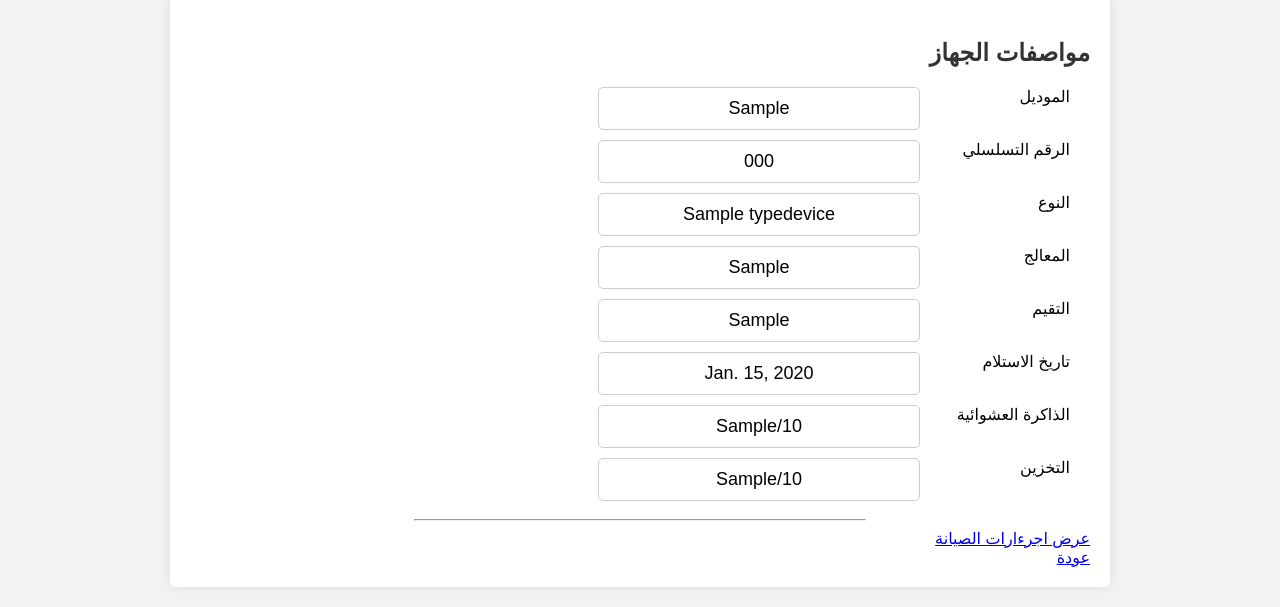
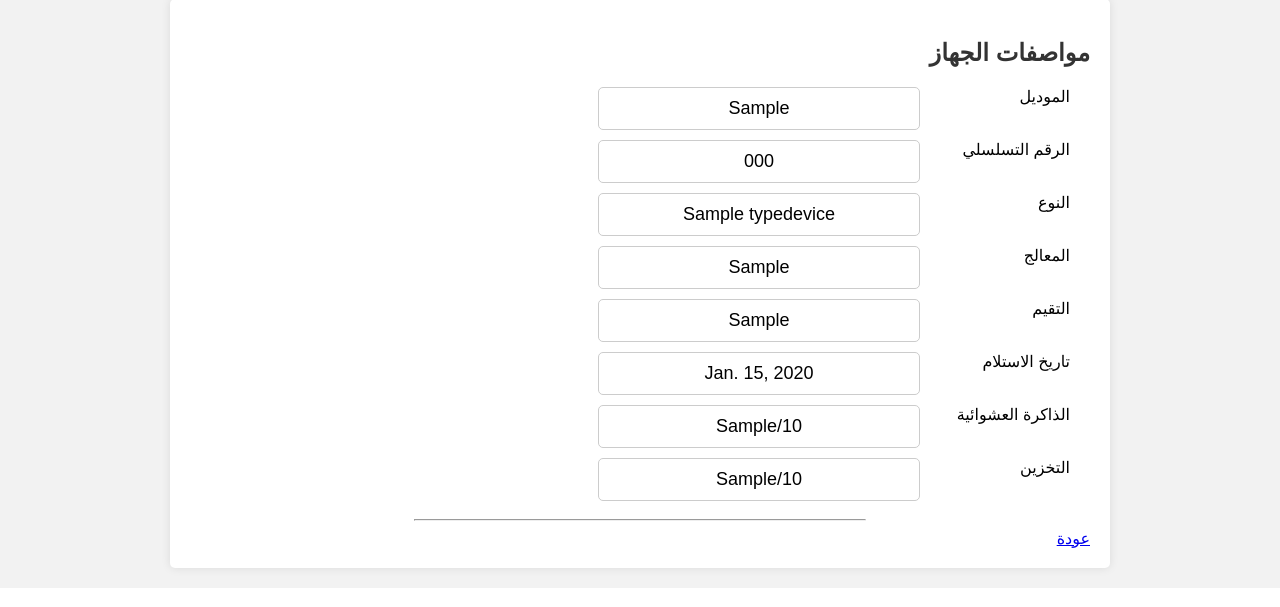
Before and after one commit to engmohammedbalawi/Empolye-Devices, a Django app: a page that uses nameproject/EMPDEV/templates/details.html in a window 1280 px wide. Shown: the part 599-1206 px from the top of the page. Run offline with Django 4.2, Linux system fonts and the light colour scheme; a user stored in the database is signed in; tables that the repository leaves empty hold one stand-in row (values such as "Sample post").

Commit message:
delete button

```diff
--- a/nameproject/EMPDEV/templates/details.html
+++ b/nameproject/EMPDEV/templates/details.html
@@ -265,9 +265,7 @@
                 </div>
                 <hr width="50%" />
             </div>
-            <div class="btn-group">
-                <a class="dropdown-item details-btn" href="maintaince/{{device.id}}/{{device.Employe.name}}">عرض اجرءارات الصيانة</a>
-            </div>
+
             {% endfor %}
             <div class="card border-left-3 border-left-blue-400 rounded-left-0 mb-1">
                 <div class="card-footer d-flex justify-content-between align-items-center p-2">
```
